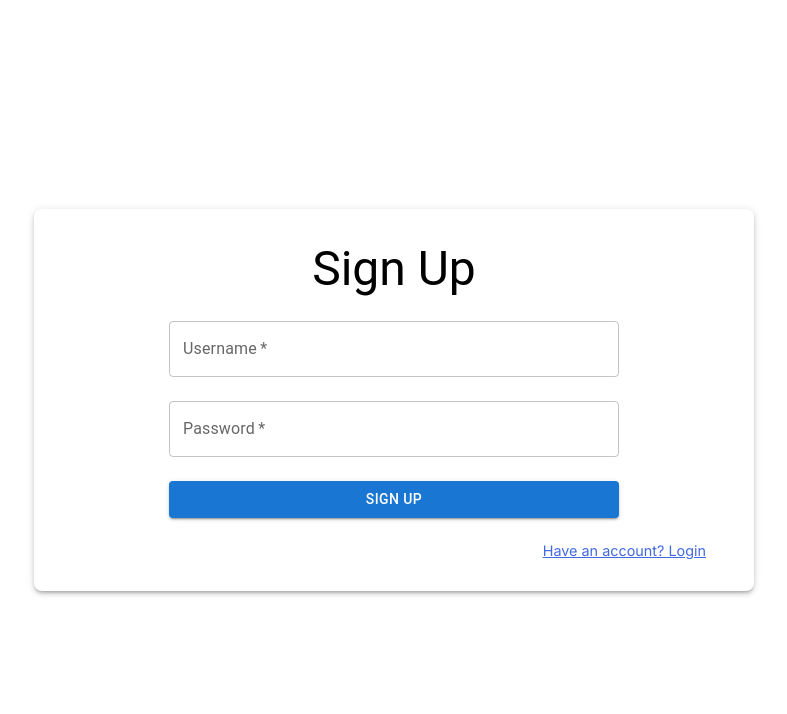
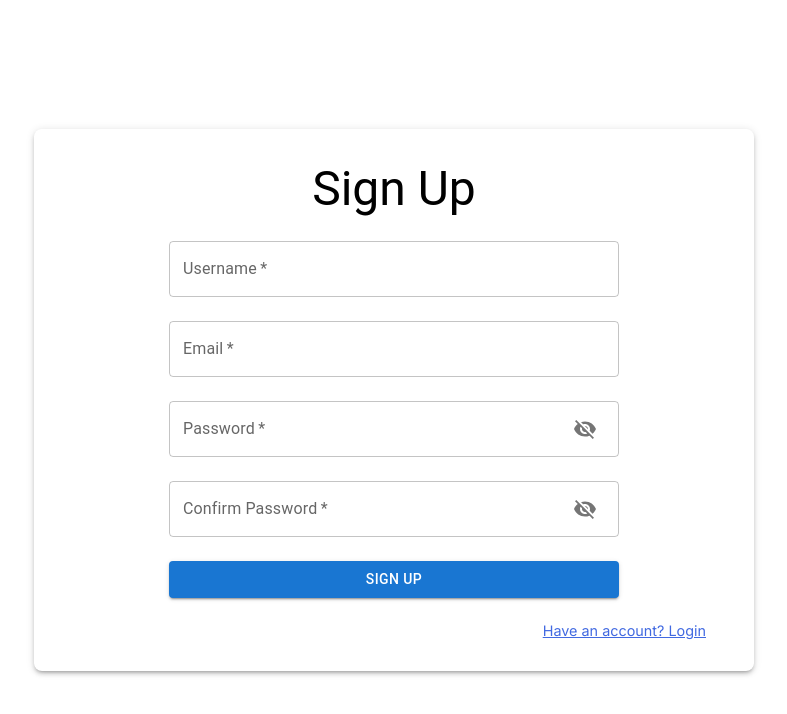
Before and after one commit to NedzadDonlagic04/nextjs-prisma-opinion-rater, a Next.js app: page /signup in a window 1280 px wide. Shown: the top 714 px of the page, without its empty margins (246-1033 px from the left). Built offline with nearby package versions, Linux system fonts and the light colour scheme.

Commit message:
Implemented PasswordInputField component

```diff
--- a/app/signup/page.tsx
+++ b/app/signup/page.tsx
@@ -3,6 +3,7 @@ import Button from "@mui/material/Button";
 import TextField from "@mui/material/TextField";
 import Typography from "@mui/material/Typography";
 import Link from "next/link";
+import PasswordInputField from "@components/PasswordInputField";
 
 export default function SignUp() {
     return (
@@ -13,13 +14,10 @@ export default function SignUp() {
                     display='flex'
                     flexDirection='column'
                     sx={{ gap: 3 }}>
-                    <TextField required label="Username" />
-                    <TextField
-                        required
-                        label="Password"
-                        type="password"
-                        autoComplete="current-password"
-                    />
+                    <TextField required label="Username" name="username"/>
+                    <TextField required label="Email" name="email"/>
+                    <PasswordInputField label="Password" name="password" />
+                    <PasswordInputField label="Confirm Password" name="confirm-password" />
                     <Button
                         variant="contained">
                         Sign Up
```
Also changed, not shown: app/login/page.tsx (+3 -7 lines).
